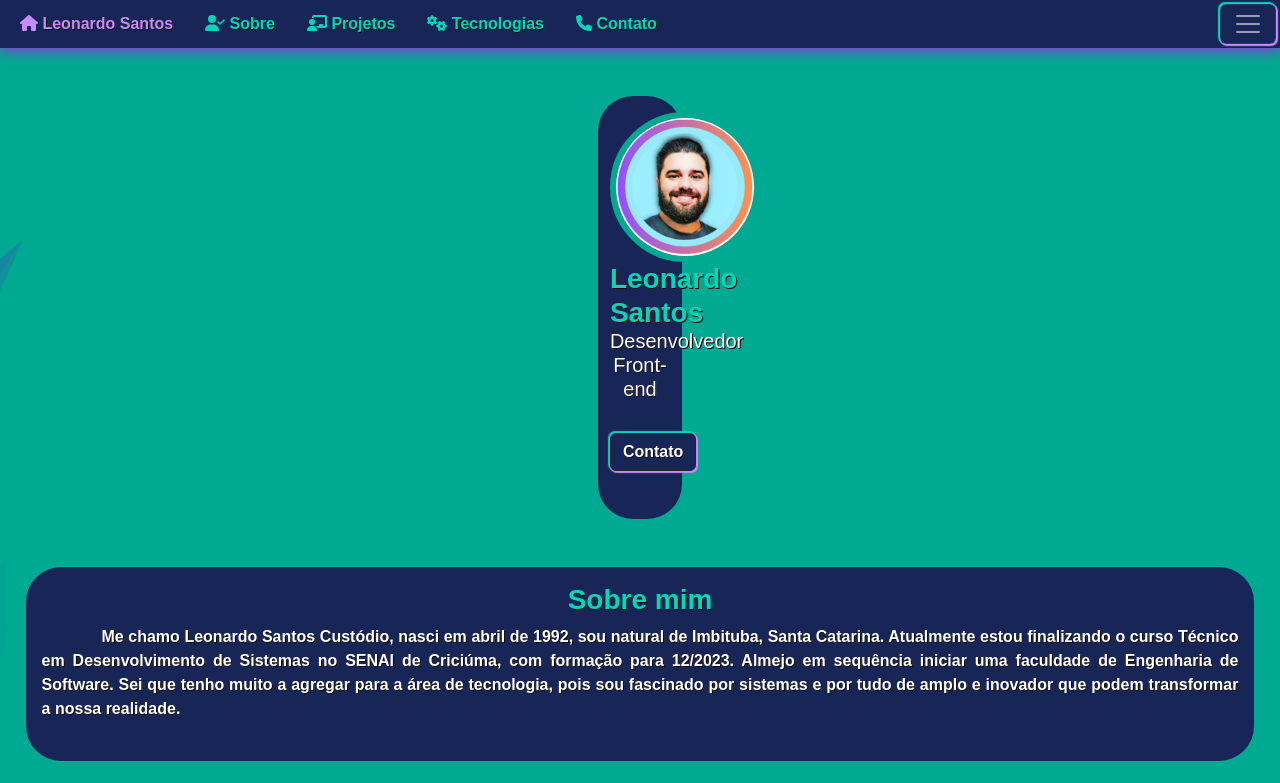
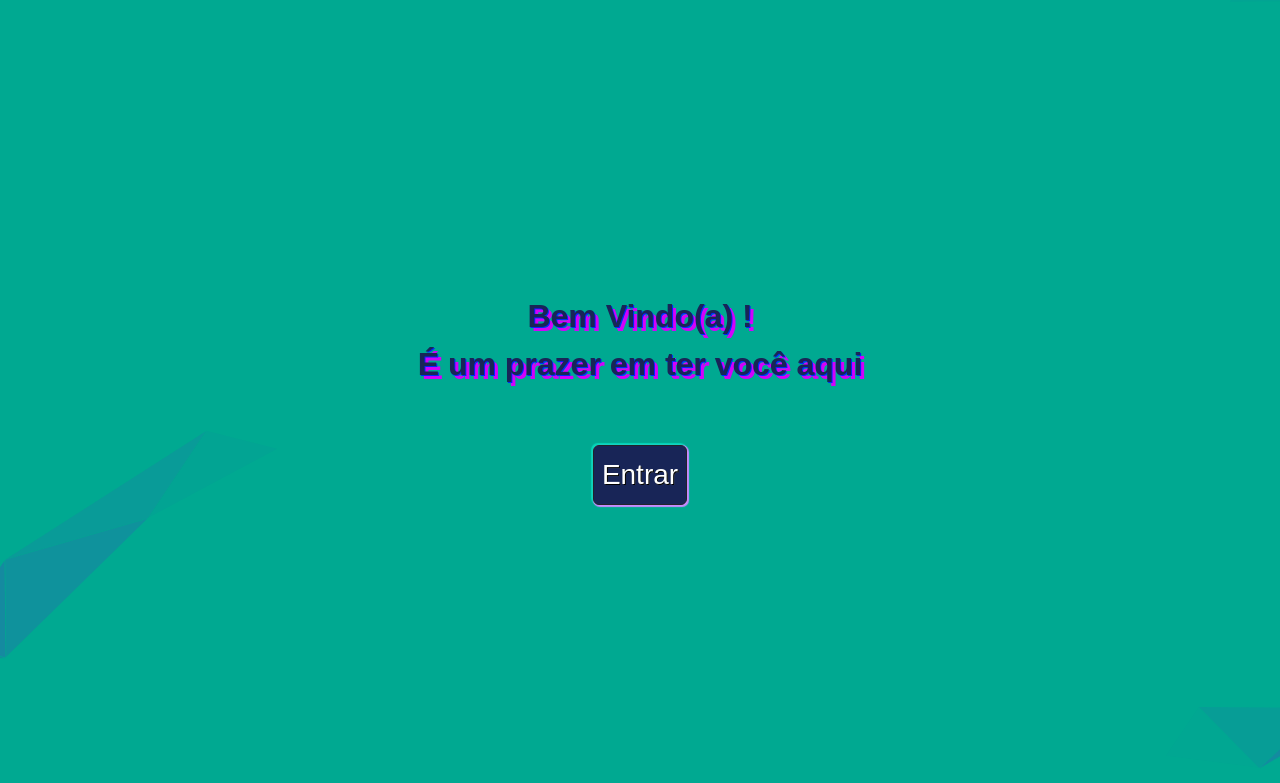
Before and after one commit to leoo1992/portfolio-leonardo-react, a React (Create React App) app: page / in a window 1280 px wide. Shown: the top 783 px of the page. Built offline with nearby package versions, Linux system fonts and the light colour scheme.

Commit message:
inclusão de pagina de inicio

```diff
--- a/src/App.js
+++ b/src/App.js
@@ -2,6 +2,7 @@
 import React from "react";
 import { useState } from "react";
 import Modal from "react-modal";
+import { CSSTransition } from "react-transition-group";
 
 // Bootstrap
 import Carousel from "react-bootstrap/Carousel";
@@ -30,7 +31,7 @@ import valoresIguais from "./assets/valoresIguais.png";
 import SobreMin from "./components/SobreMin";
 import Tech from "./components/Tech";
 import FotoPerfil from "./components/FotoPerfil";
-
+import Footer from "./components/Footer";
 
 library.add(fab, fas);
 Modal.setAppElement("#root");
@@ -324,14 +325,26 @@ function NavbarOffcanvas({ isOpen, closeNav }) {
 }
 
 function App() {
+  const [displayPage1, setDisplayPage1] = useState(true);
+  const [displayPage2, setDisplayPage2] = useState(false);
+
+  const handleButtonClick = () => {
+    setDisplayPage1(false);
+    setTimeout(() => {
+      setDisplayPage2(true);
+    }, 1000);
+  };
+
   let [modalIsOpen, setModalIsOpen] = useState(false);
+  let [navIsOpen, setNavIsOpen] = useState(false);
+
   let openModal = () => {
     setModalIsOpen(true);
   };
   let closeModal = () => {
     setModalIsOpen(false);
   };
-  let [navIsOpen, setNavIsOpen] = useState(false);
+
   let openNav = () => {
     setNavIsOpen(true);
   };
@@ -340,6 +353,45 @@ function App() {
   };
   return (
     <>
+      {/* Página 1 */}
+      <CSSTransition
+        in={displayPage1}
+        timeout={1000}
+        classNames="fade-transition"
+        unmountOnExit
+      >
+        <div className="page-container page1">
+          <div className="centralize-start m-0 p-0 text-center">
+            <div className="centralize-start-itens text-center m-0 p-0">
+              <span className="inicio-texto fs-2 text-center m-0 p-0">
+                Bem Vindo(a) !
+                <br />
+              </span>
+              <span className="inicio-texto fs-2 text-center m-0 p-0">
+                É um prazer em ter você aqui
+                <br />
+              </span>
+              <br />
+              <br />
+            </div>
+            <div className="centralize-start-itens m-0 p-0">
+              <button
+                className="btn btn-dark btn-contato text-white fs-3 p-2 m-1"
+                onClick={handleButtonClick}
+              >
+                Entrar
+              </button>
+            </div>
+          </div>
+        </div>
+      </CSSTransition>
+      <CSSTransition
+        in={displayPage2}
+        timeout={1000}
+        classNames="fade-transition"
+        unmountOnExit
+      >
+        <div className="page-container page2">
           {/*-- NAVBAR */}
           <nav className="navbar navbar-topo navbar-dark p-1 m-0">
             <div className="nave-container container-fluid m-0 p-0">
@@ -351,7 +403,8 @@ function App() {
                     onClick={closeModal}
                   >
                     <span className="nav-texto2">
-                  <FontAwesomeIcon icon={["fa", "fa-house"]} /> Leonardo Santos
+                      <FontAwesomeIcon icon={["fa", "fa-house"]} /> Leonardo
+                      Santos
                     </span>
                   </a>
                 </li>
@@ -401,7 +454,10 @@ function App() {
                 </li>
               </ul>
               {/* BUTTON NAVBAR TOGGLER */}
-          <div className="nav-item btn-menu navbar-dark " onClick={closeModal}>
+              <div
+                className="nav-item btn-menu navbar-dark "
+                onClick={closeModal}
+              >
                 <button
                   type="button"
                   className="navbar-toggler botao-menu borda-menu"
@@ -411,7 +467,10 @@ function App() {
                   aria-controls=" offcanvasDarkNavbar"
                   aria-label="Toggle navigation"
                 >
-              <span className="navbar-toggler-icon" onClick={closeModal}></span>
+                  <span
+                    className="navbar-toggler-icon"
+                    onClick={closeModal}
+                  ></span>
                 </button>
               </div>
             </div>
@@ -1039,6 +1098,9 @@ function App() {
             </aside>
           </section>
           <br />
+          <Footer />
+        </div>
+      </CSSTransition>
     </>
   );
 }
--- a/src/css/background.css
+++ b/src/css/background.css
@@ -1,7 +1,14 @@
 body {
+    height: 100vh;
+    background-size: 110%;
     background-color: #00a991;
     background-position: center center;
     background-repeat: no-repeat;
     background-attachment: fixed;
     background-size: cover;
+    transition: 1s ease-in-out;
  }
+
+ body:hover{
+        transition: 1s ease-in-out;
+ }
--- a/src/css/style.css
+++ b/src/css/style.css
@@ -2,12 +2,67 @@
     font-family: "Exo", "Arial", "Calibri", sans-serif;
     font-weight: 900;
     text-shadow: 1px 1px 0px black, 1px 1px 0px gray;
+    border: none;
+    padding: 0px;
+    margin: 0px;
 }
 
 html {
-    overflow-y: scroll;
     overflow-x: none, hidden;
     scroll-behavior: smooth;
+}
+
+.fade-transition-enter {
+    opacity: 0;
+    transform: translateY(-20%);
+  }
+
+  .fade-transition-enter-active {
+    opacity: 1;
+    transform: translateY(0%);
+    transition: opacity 800ms cubic-bezier(0.165, 0.84, 0.44, 1), transform 800ms cubic-bezier(0.165, 0.84, 0.44, 1);
+  }
+
+  .fade-transition-exit {
+    opacity: 1;
+    transform: translateY(0%);
+  }
+
+  .fade-transition-exit-active {
+    opacity: 0;
+    transform: translateY(20%);
+    transition: opacity 800ms cubic-bezier(0.165, 0.84, 0.44, 1), transform 800ms cubic-bezier(0.165, 0.84, 0.44, 1);
+  }
+
+.page1 {
+    overflow-y: none;
+}
+
+.centralize-start {
+    display: flex;
+    justify-content: center;
+    align-items: center;
+    flex-direction: column;
+    flex-wrap: nowrap;
+    align-content: center;
+    height: 100vh;
+    padding: 15px;
+    gap: 5px;
+}
+
+.centralize-start-itens {
+    align-self: center;
+}
+
+.inicio-texto {
+    color: #182557;
+    text-shadow: 1px 1px 0px rgb(0, 38, 255), 4px 4px 0px rgb(210, 1, 252);
+    font-weight: 900;
+    font-size: 100%;
+}
+
+.inicio-texto:hover {
+    text-shadow: 1px 1px 0px rgb(210, 1, 252), 4px 4px 0px rgb(0, 38, 255);
 }
 
 .corPrimaria {
@@ -235,16 +290,16 @@ h3:hover {
     align-content: center;
 }
 
-.carousel-index{
+.carousel-index {
     z-index: 0;
 }
 
-.img-carousel{
+.img-carousel {
     border: 5px solid rgb(199, 138, 255);
 
 }
 
-.carousel-indicators{
+.carousel-indicators {
     bottom: -1%;
     left: -5%;
     background: #00a991;
@@ -260,7 +315,8 @@ align-content: center;
 
 }
 
-.carousel-control-next-icon, .carousel-control-prev-icon{
+.carousel-control-next-icon,
+.carousel-control-prev-icon {
     background-color: rgb(0, 0, 0);
     padding: 15px;
     margin: 85px;
--- a/src/index.js
+++ b/src/index.js
@@ -3,7 +3,6 @@ import ReactDOM from "react-dom/client";
 import App from "./App";
 import "./css/background.css";
 //COMPONENTS
-import Footer from "./components/Footer";
 import Background from "./components/Background";
 
 const root = ReactDOM.createRoot(document.getElementById("root"));
@@ -11,6 +10,5 @@ root.render(
   <React.StrictMode>
     <Background />
     <App />
-    <Footer />
   </React.StrictMode>
 );
```
Lines whose indentation alone changed are shown as unchanged.
